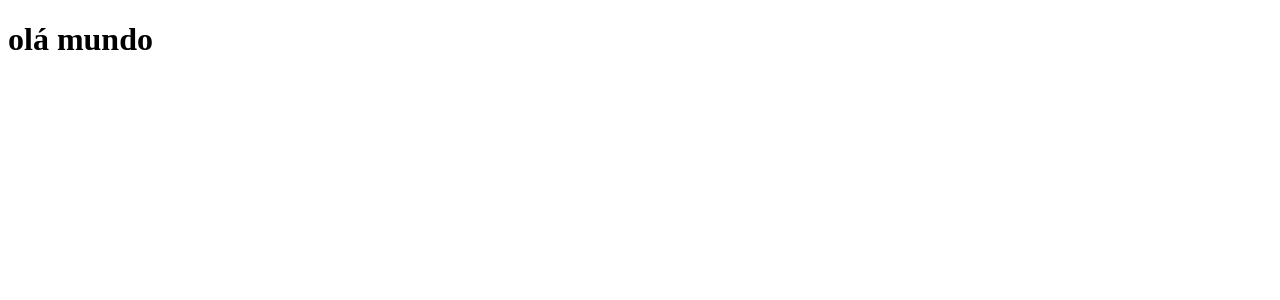
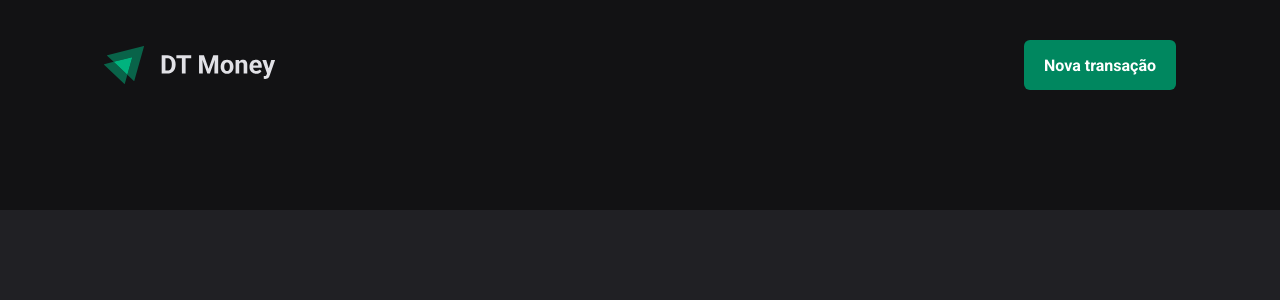
Before and after one commit to erickmarquesc/DTMoney, a React (Vite) app: page / in a window 1280 px wide. Shown: the top 300 px of the page. Built offline with nearby package versions, Linux system fonts and the light colour scheme.

Commit message:
feat: :art: format of the code

```diff
--- a/src/App.tsx
+++ b/src/App.tsx
@@ -1,8 +1,15 @@
+import { ThemeProvider } from "styled-components";
+import { Transactions } from "./pages/Transactions";
+import { GlobalStyle } from "./styles/global";
+import { defaultTheme } from "./styles/themes/default";
 
 export function App() {
 
   return (
-    <h1>olá mundo</h1>
+    <ThemeProvider theme={defaultTheme}>
+      <Transactions/>
+      <GlobalStyle />
+    </ThemeProvider>
   );
 
 };
```
